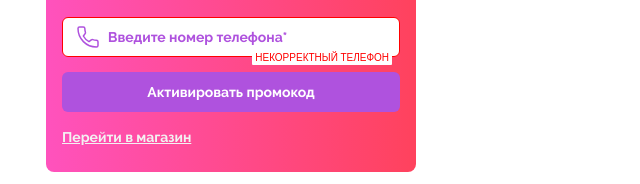
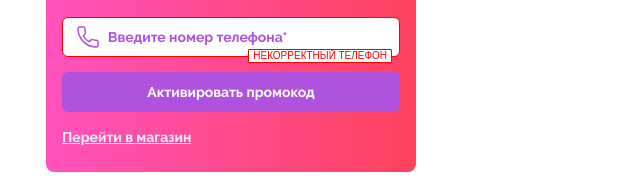
Before and after one commit to davlatsultonov/landing-wildberries, a plain HTML site: page index.html in a window 1280 px wide. Shown: the part 168-352 px from the top of the page, 409-1049 px from the left. Drawn offline with Linux system fonts and the light colour scheme.

Commit message:
input validation block style fix

```diff
--- a/css/styles.css
+++ b/css/styles.css
@@ -535,10 +535,11 @@ ul {
     z-index: 10;
     background-color: #fff;
     right: .5rem;
-    top: -.4rem;
-    padding: 3px;
-    line-height: 8px;
+    top: -.5rem;
+    line-height: 12px;
+    padding: 0 4px;
     border-radius: 1px;
+    border: 1px solid red;
 }
 
 @media (min-width: 480px) {
```
